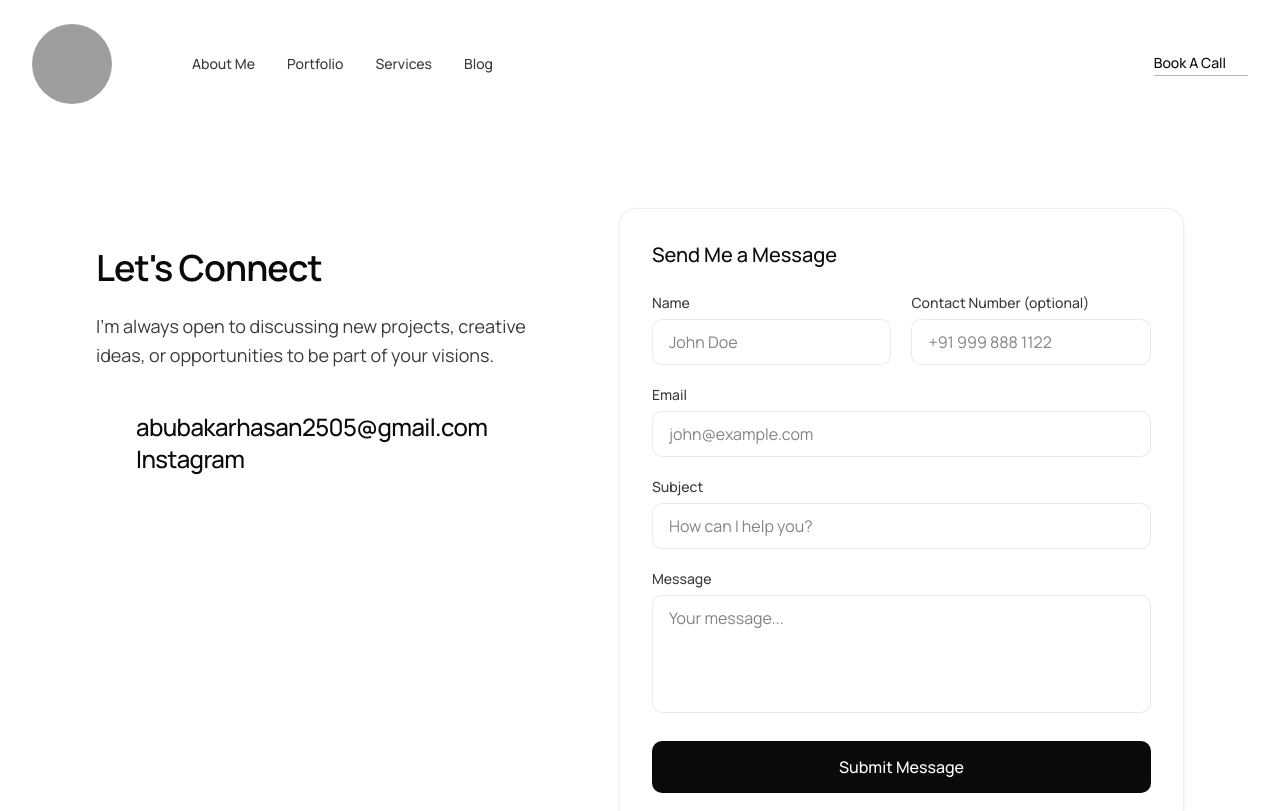
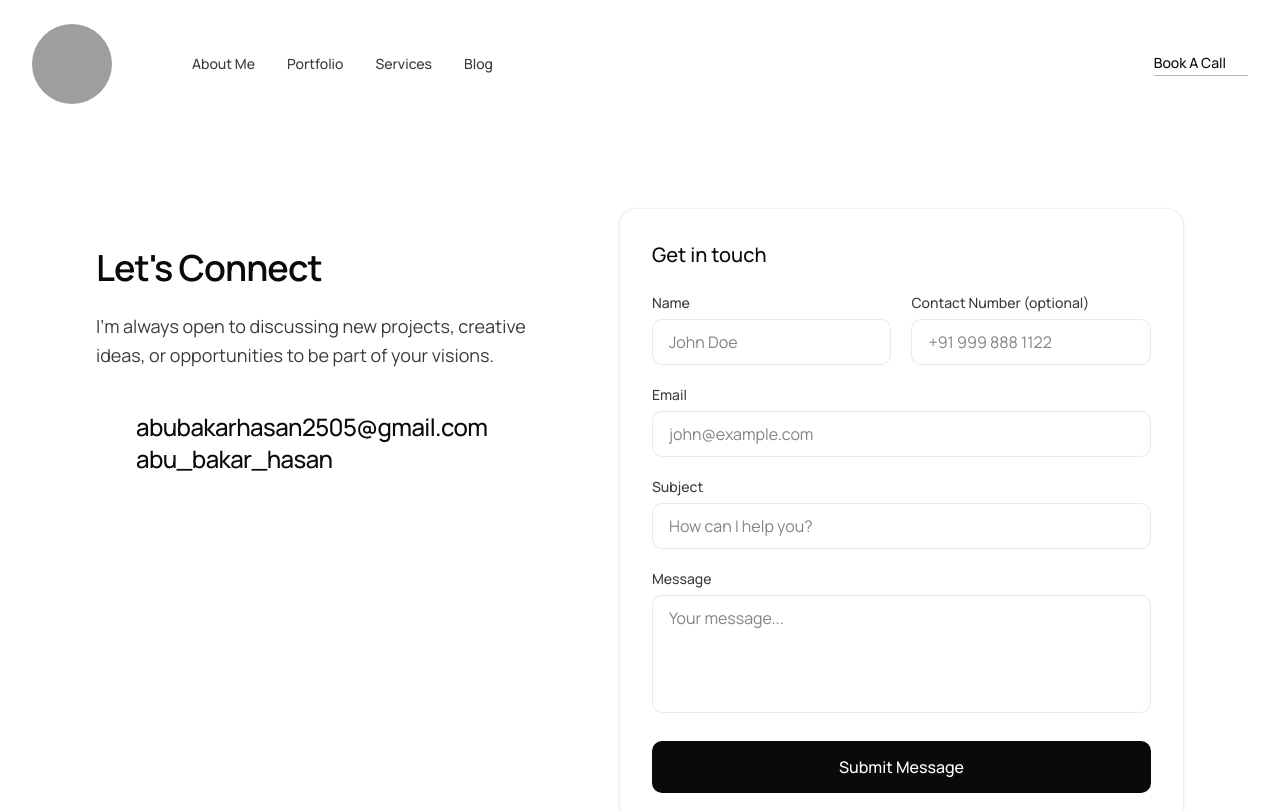
Before and after one commit to abu-bakar-hasan/nextjs_portfolio_-1, a Next.js app: page /contact in a window 1280 px wide. Shown: the top 811 px of the page. Built offline with nearby package versions, Linux system fonts and the light colour scheme; grey boxes are pictures that could not be loaded; some icons are missing.

Commit message:
Updated contact page

```diff
--- a/app/contact/page.tsx
+++ b/app/contact/page.tsx
@@ -69,13 +69,13 @@ export default function Contact() {
         </a>
         <a href="https://www.instagram.com/abu_bakar_hasan" className="group inline-flex items-center gap-3 text-lg sm:text-xl md:text-2xl font-medium tracking-tight text-foreground hover:opacity-70 transition-opacity">
           <Instagram className="w-6 h-6 sm:w-7 sm:h-7 opacity-70 group-hover:opacity-100 shrink-0" />
-          <span>Instagram</span>
+          <span>abu_bakar_hasan</span>
         </a>
       </div>
 
       {/* Right Area: Form */}
       <div className="w-full md:w-[55%] border border-border/60 rounded-2xl p-6 sm:p-8 bg-card/30 backdrop-blur-sm shadow-sm">
-        <h2 className="text-xl font-medium mb-6">Send Me a Message</h2>
+        <h2 className="text-xl font-medium mb-6">Get in touch</h2>
         <form onSubmit={onSubmit} className="flex flex-col gap-5">
           <div className="flex flex-col sm:flex-row gap-5">
            <div className="flex flex-col gap-1.5 flex-1">
```
